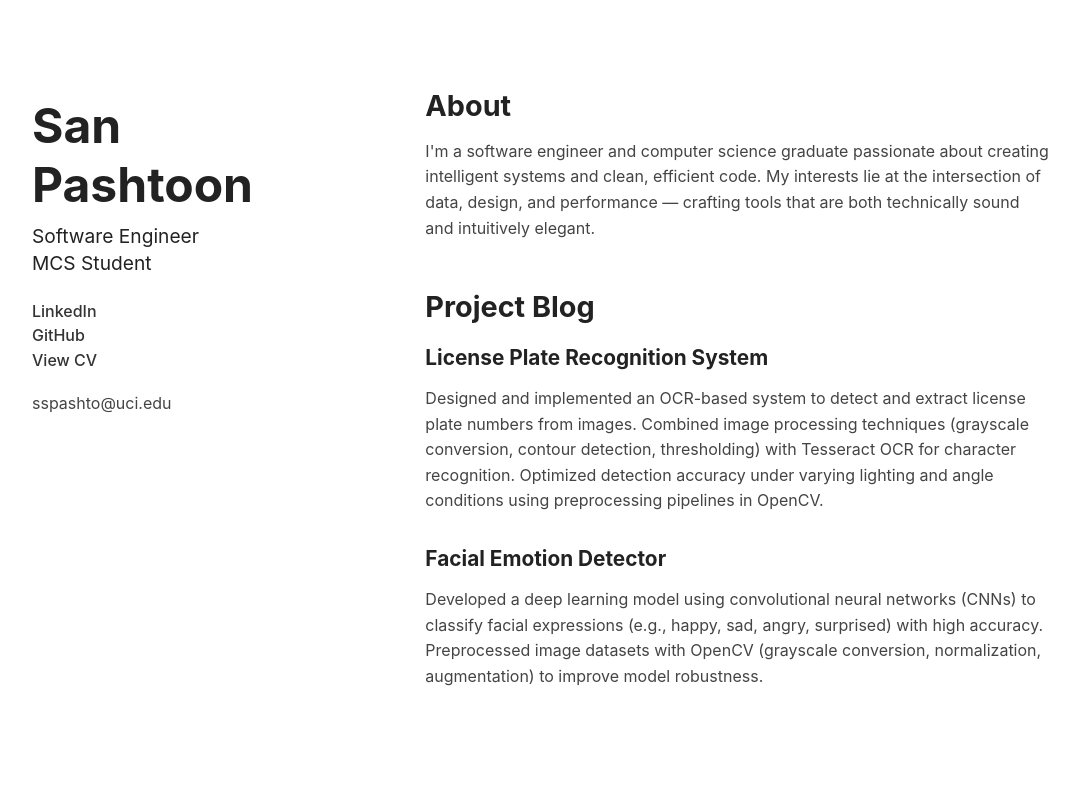
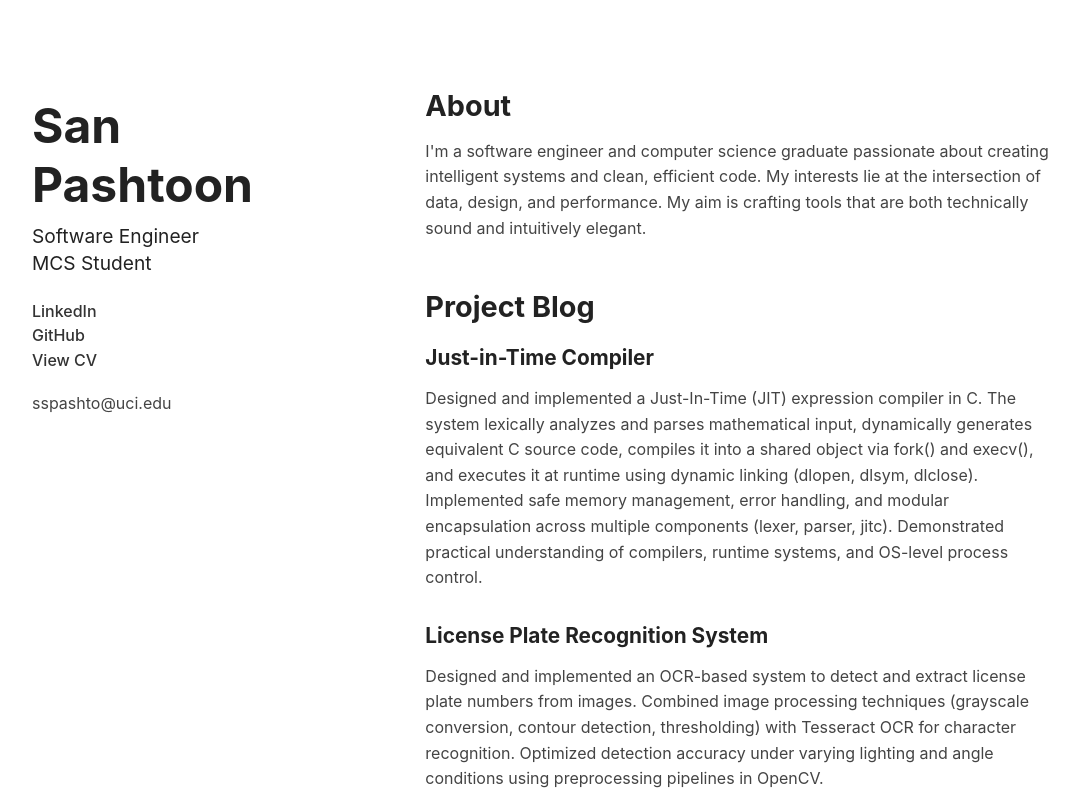
Before and after one commit to sanpasht/san-portfolio, a React (Vite) app: page / in a window 1280 px wide. Shown: the top 800 px of the page, without its empty margins (98-1177 px from the left). Built offline with nearby package versions, Linux system fonts and the light colour scheme.

Commit message:
jitc project OS

```diff
--- a/src/App.jsx
+++ b/src/App.jsx
@@ -27,7 +27,7 @@ export default function App() {
           <p>
             I'm a software engineer and computer science graduate passionate about
             creating intelligent systems and clean, efficient code. My interests
-            lie at the intersection of data, design, and performance — crafting
+            lie at the intersection of data, design, and performance. My aim is crafting
             tools that are both technically sound and intuitively elegant.
           </p>
         </section>
@@ -35,6 +35,18 @@ export default function App() {
         <section className="projects">
           <h2>Project Blog</h2>
 
+          <div className="project">
+            <h3>Just-in-Time Compiler</h3>
+            <p>
+              Designed and implemented a Just-In-Time (JIT) expression compiler in C.
+              The system lexically analyzes and parses mathematical input, dynamically generates
+              equivalent C source code, compiles it into a shared object via fork() and execv(), and
+              executes it at runtime using dynamic linking (dlopen, dlsym, dlclose). Implemented safe
+              memory management, error handling, and modular encapsulation across multiple components
+              (lexer, parser, jitc). Demonstrated practical understanding of compilers, runtime systems,
+              and OS-level process control.
+            </p>
+          </div>
           <div className="project">
             <h3>License Plate Recognition System</h3>
             <p>
@@ -55,6 +67,7 @@ export default function App() {
               normalization, augmentation) to improve model robustness.
             </p>
           </div>
+
         </section>
       </div>
     </div>
```
